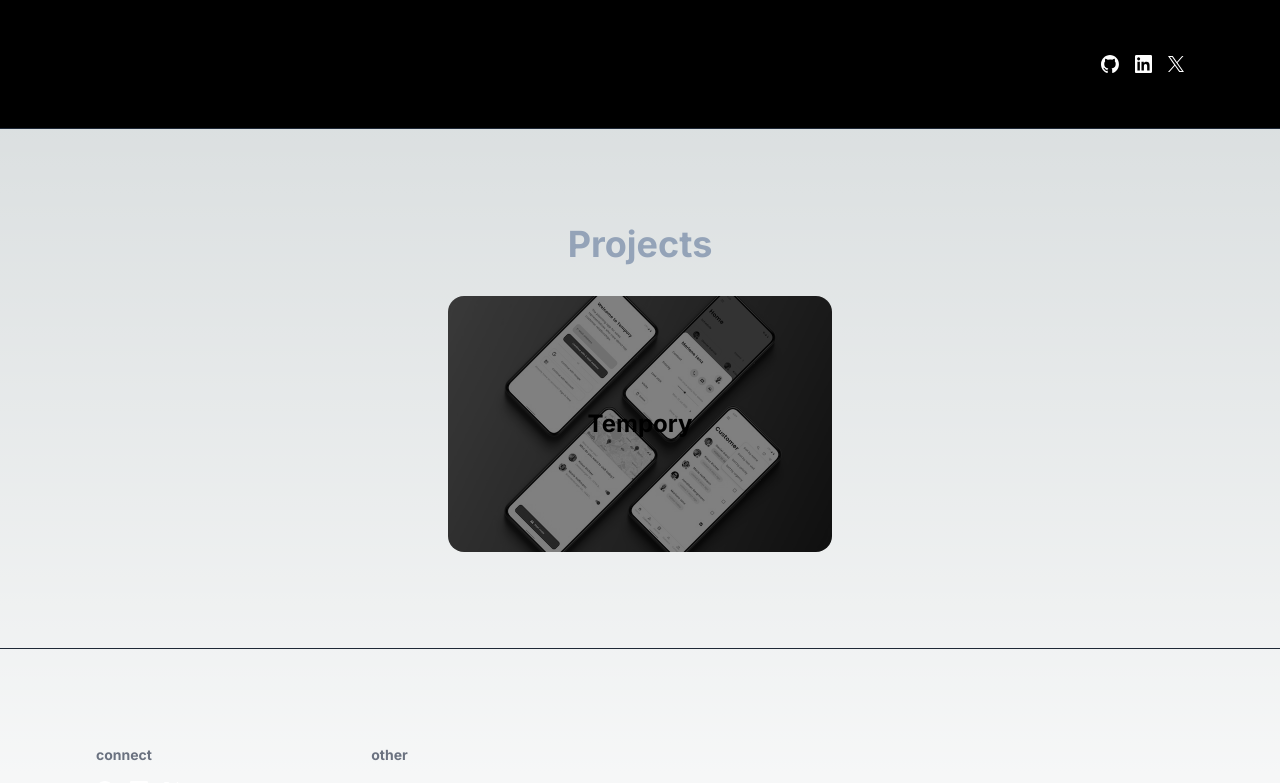
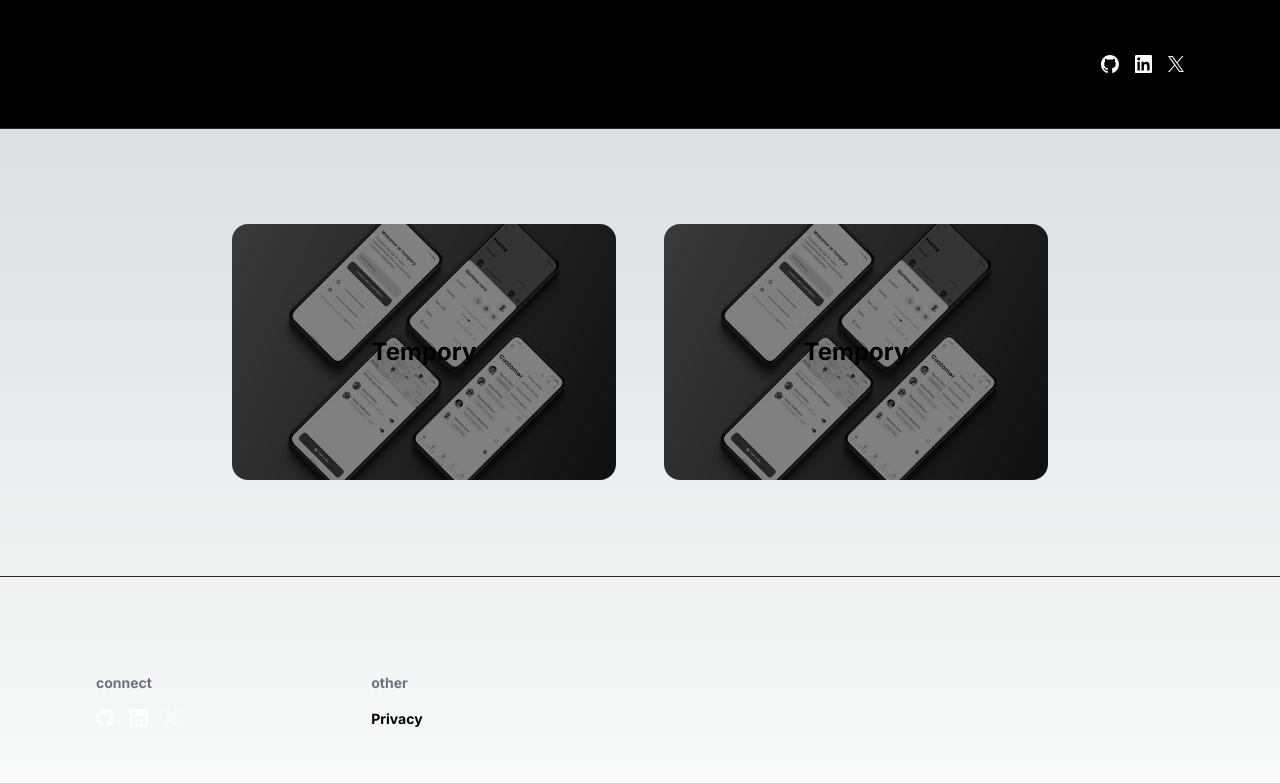
Before and after one commit to itsandreramon/website, a Next.js app: page /projects in a window 1280 px wide. Shown: the top 783 px of the page. Built offline with nearby package versions, Linux system fonts and the light colour scheme.

Commit message:
use wrap

```diff
--- a/app/about/page.js
+++ b/app/about/page.js
@@ -30,6 +30,7 @@ export default function Home() {
       <p className="text-2xl text-slate-400 pt-8">
         At SAP, I am also part of the <span className="text-white">Early Talent Community</span> as well as the current MXE Android Developer <span className="text-white">Community Lead</span>.
       </p>
+
       <p className="text-2xl text-slate-400 pt-8">As a Community Lead, I'm responsible for <span className="text-white">organizing & managing</span> casual meetings where engineers from differet mobile teams at SAP come together to discuss the latest trends in Mobile & Android development. </p>
 
       <p className="text-2xl text-slate-400 pt-8">
--- a/app/projects/page.js
+++ b/app/projects/page.js
@@ -12,11 +12,9 @@ export const metadata = {
 
 export default function Home() {
   return (
-    <div className="max-w-4xl ftext-justify mx-auto">
-      <p className="text-4xl font-bold text-slate-400 pb-8 text-center">
-        Projects
-      </p>
-      <div className="flex flex-row space-x-12">
+    <div className="max-w-4xl text-justify mx-auto">
+      <div className="flex flex-row flex-wrap gap-12">
+        <ProjectPreview title="Tempory" to="/projects/tempory" />
         <ProjectPreview title="Tempory" to="/projects/tempory" />
       </div>
     </div>
```
